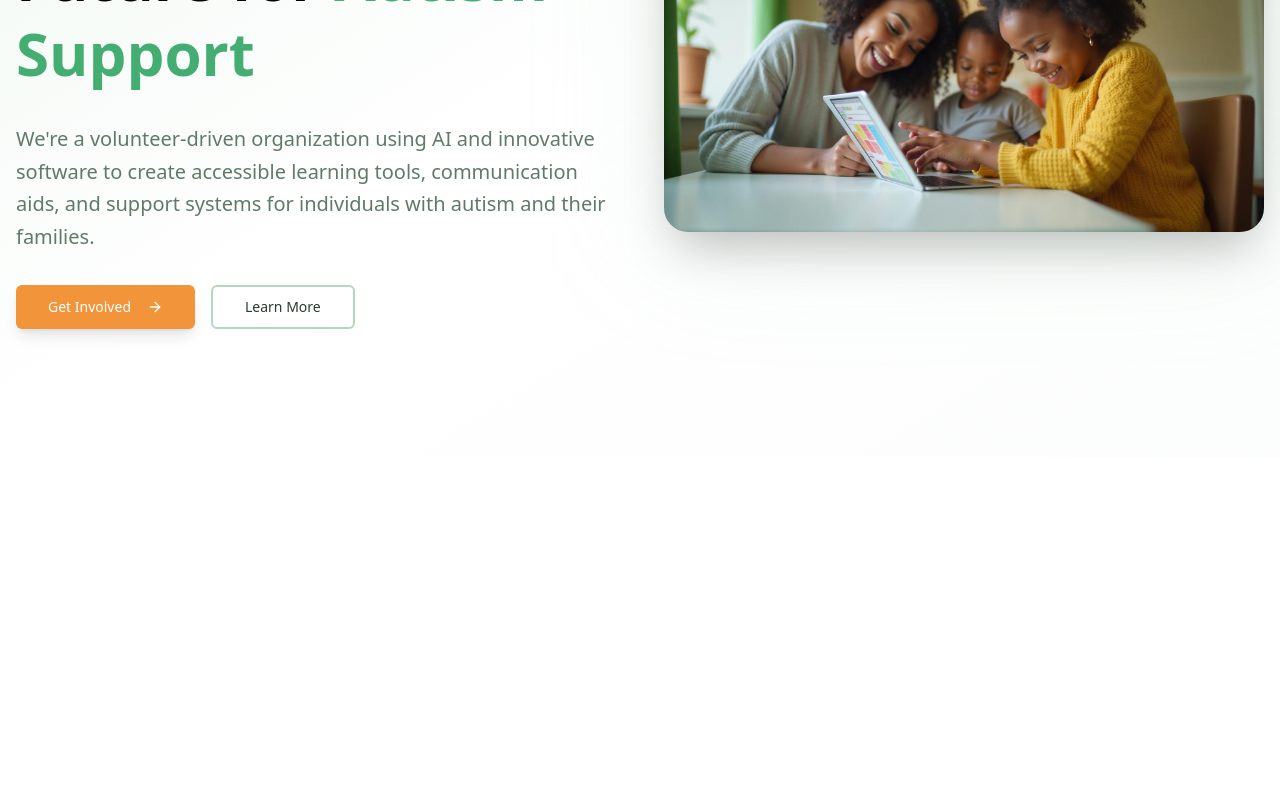
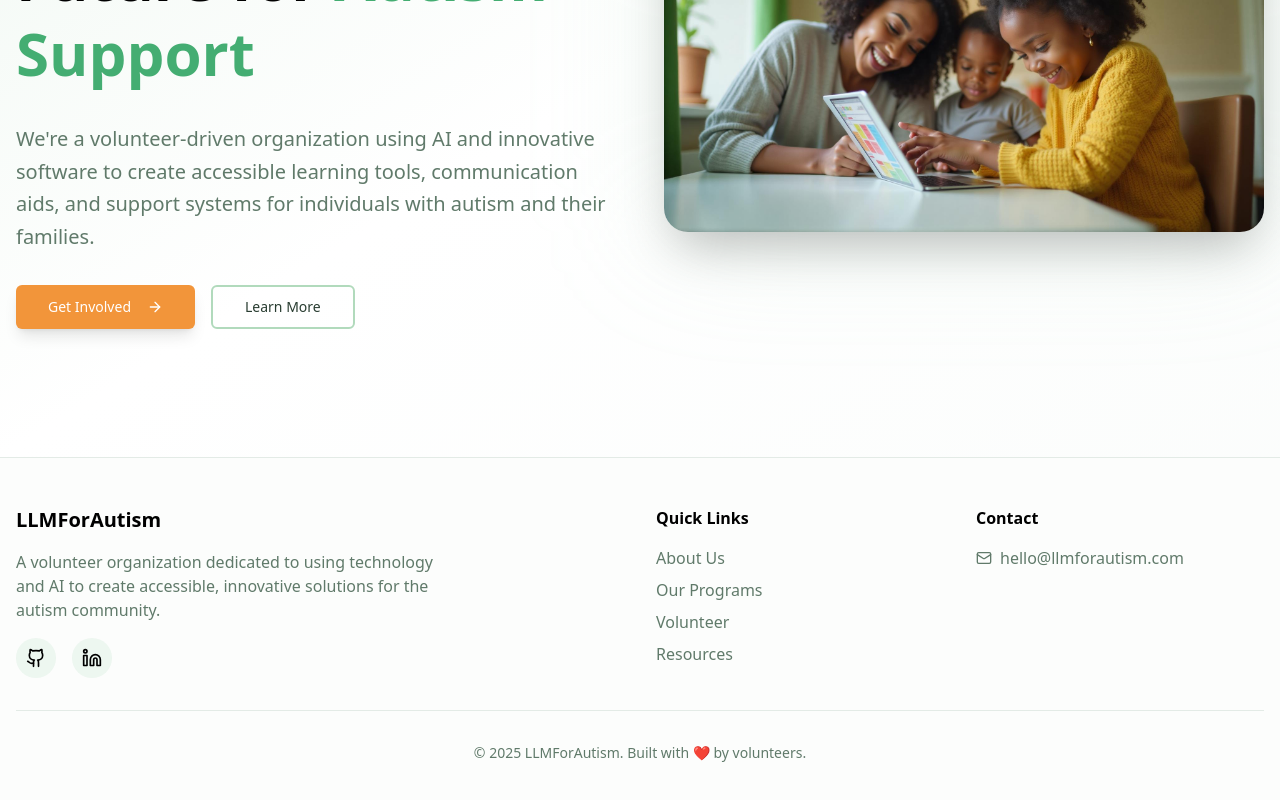
Before and after one commit to LLMForAutism/web, a Next.js app: page / in a window 1280 px wide. Shown: the part 330-1130 px from the top of the page. Before the commit the page ends 800 px from the top, so only its background shows below. Built offline with nearby package versions, Linux system fonts and the light colour scheme.

Commit message:
feat: add footer section

```diff
--- /dev/null
+++ b/src/app/components/footer.tsx
@@ -0,0 +1,51 @@
+import { Mail, Github, Linkedin } from "lucide-react";
+
+export default function Footer() {
+  return (
+    <footer className="bg-secondary/30 border-t border-border py-12">
+      <div className="container mx-auto px-4">
+        <div className="grid md:grid-cols-4 gap-8 mb-8">
+          <div className="md:col-span-2">
+            <h3 className="text-xl font-bold mb-4">LLMForAutism</h3>
+            <p className="text-muted-foreground mb-4 max-w-md">
+              A volunteer organization dedicated to using technology and AI to create accessible,
+              innovative solutions for the autism community.
+            </p>
+            <div className="flex gap-4">
+              <a href="https://github.com/LLMForAutism" className="w-10 h-10 bg-primary/20 rounded-full flex items-center justify-center hover:bg-primary/30 transition-colors" target="_blank">
+                <Github className="w-5 h-5" />
+              </a>
+              <a href="#" className="w-10 h-10 bg-primary/20 rounded-full flex items-center justify-center hover:bg-primary/30 transition-colors" target="_blank">
+                <Linkedin className="w-5 h-5" />
+              </a>
+            </div>
+          </div>
+
+          <div>
+            <h4 className="font-semibold mb-4">Quick Links</h4>
+            <ul className="space-y-2 text-muted-foreground">
+              <li><a href="#" className="hover:text-primary-dark transition-colors">About Us</a></li>
+              <li><a href="#" className="hover:text-primary-dark transition-colors">Our Programs</a></li>
+              <li><a href="#" className="hover:text-primary-dark transition-colors">Volunteer</a></li>
+              <li><a href="#" className="hover:text-primary-dark transition-colors">Resources</a></li>
+            </ul>
+          </div>
+
+          <div>
+            <h4 className="font-semibold mb-4">Contact</h4>
+            <div className="space-y-3 text-muted-foreground">
+              <a href="mailto:hello@autismtech.org" className="flex items-center gap-2 hover:text-primary-dark transition-colors">
+                <Mail className="w-4 h-4" />
+                hello@llmforautism.com
+              </a>
+            </div>
+          </div>
+        </div>
+
+        <div className="border-t border-border pt-8 text-center text-sm text-muted-foreground">
+          <p>&copy; {new Date().getFullYear()} LLMForAutism. Built with ❤️ by volunteers.</p>
+        </div>
+      </div>
+    </footer>
+  );
+}
--- a/src/app/page.tsx
+++ b/src/app/page.tsx
@@ -1,9 +1,11 @@
+import Footer from "./components/footer";
 import Hero from "./components/hero";
 
 export default function Home() {
   return (
     <div>
       <Hero />
+      <Footer />
     </div>
   );
 }
```
